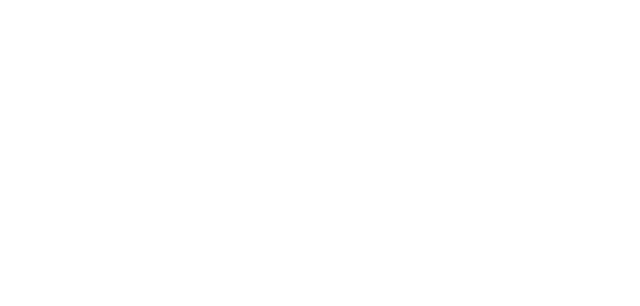
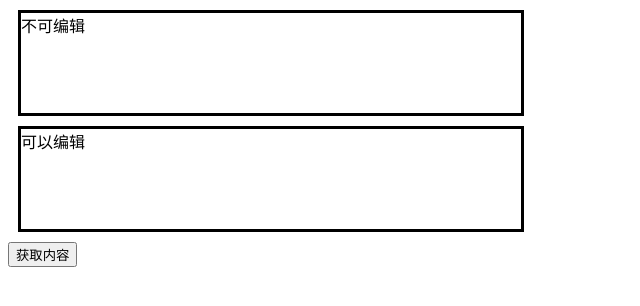
Before and after one commit to AnnGreen1/Vue2-JavaScript-demo, a Vue app: page /dev/Dev/EditableDiv in a window 1280 px wide. Shown: the top 306 px of the page, without its empty margins (0-640 px from the left). Built offline with nearby package versions, Linux system fonts and the light colour scheme.

Commit message:
feat:前端下载文件；侦听props；让普通div可以编辑

```diff
--- a/src/router/routes/dev.js
+++ b/src/router/routes/dev.js
@@ -117,9 +117,22 @@ const dev = [
   /**
   * @description:前端下载本地文件
   */
+  {
+    path: "/dev/DownloadFile",
+    name: "dev-DownloadFile",
+    component: () => import("@/views/Dev/DownloadFile.vue"),
+  },
   /**
    * @description:侦听props
    */
+  {
+    path: "/dev/WatchProps",
+    name: "dev-WatchProps",
+    component: () => import("@/views/Dev/WatchProps.vue"),
+  },
+  /**
+  * @description:获取路由参数 this.$route.query
+  */
   {
     path: "/dev/RouterQuery/LeaveRoute",
     name: "dev-RouterQuery-LeaveRoute",
@@ -159,5 +172,13 @@ const dev = [
     name: "dev-Dev-CornerIcon",
     component: () => import("@/views/Dev/CornerIcon.vue"),
   },
+  /**
+   * @description:如何让普通div里可以编辑
+   */
+  {
+    path: "/dev/Dev/EditableDiv",
+    name: "dev-Dev-EditableDiv",
+    component: () => import("@/views/Dev/EditableDiv.vue"),
+  },
 ];
 export default dev;
--- /dev/null
+++ b/src/views/Dev/DownloadFile.vue
@@ -0,0 +1,17 @@
+<template>
+  <div>
+    <a :href="logo" download="filename.png">Download File</a>
+  </div>
+</template>
+
+<script>
+export default {
+  data() {
+    return {
+      logo: require("@/assets/logo.png"),
+    };
+  },
+  methods: {},
+  created() {},
+};
+</script>
--- /dev/null
+++ b/src/views/Dev/EditableDiv.vue
@@ -0,0 +1,37 @@
+<template>
+  <div class="EditableDiv">
+    <div class="box uneditable" v-html="uneditableContent"></div>
+    <div class="box editable" contenteditable="true">{{ editableContent }}</div>
+    <button @click="content">获取内容</button>
+  </div>
+</template>
+
+<script>
+export default {
+  data() {
+    return {
+      uneditableContent: "不可编辑",
+      editableContent: "可以编辑",
+    };
+  },
+  methods: {
+    content() {
+      console.log(this.editableContent);
+      let html = document.getElementsByClassName("editable")[0].innerHTML;
+      console.log(html);
+    },
+  },
+  created() {},
+};
+</script>
+
+<style lang="scss" scoped>
+.EditableDiv {
+  .box {
+    border: solid;
+    width: 500px;
+    height: 100px;
+    margin: 10px;
+  }
+}
+</style>
--- /dev/null
+++ b/src/views/Dev/WatchProps.vue
@@ -0,0 +1,24 @@
+<template>
+  <div>
+    <div class="common-style">
+        <button @click="count++">props++</button>
+    </div>
+     <watchprops :count="count" />
+  </div>
+</template>
+
+<script>
+import watchprops from "@/views/Dev/components/WatchPropsComponent.vue";
+export default {
+  components: {
+    watchprops,
+  },
+  data() {
+    return {
+        count:0
+    };
+  },
+  methods: {},
+  created() {},
+};
+</script>
--- /dev/null
+++ b/src/views/Dev/components/WatchPropsComponent.vue
@@ -0,0 +1,24 @@
+<template>
+  <div>
+    <div class="common-style">count:{{ count }}</div>
+    <div class="common-style">selfcount:{{ selfCount }}</div>
+  </div>
+</template>
+
+<script>
+export default {
+  props: ["count"],
+  data() {
+    return {
+      selfCount: 0,
+    };
+  },
+  watch: {
+    count: function (val) {
+      this.selfCount = val;
+    },
+  },
+  methods: {},
+  created() {},
+};
+</script>
```
